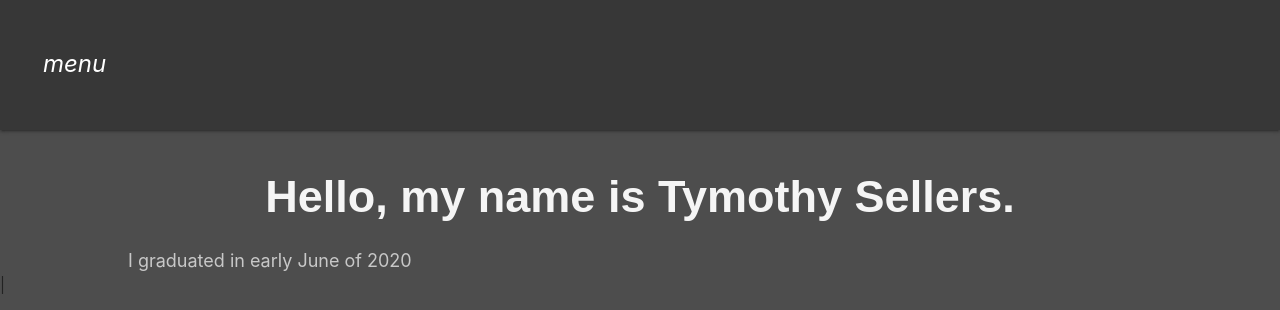
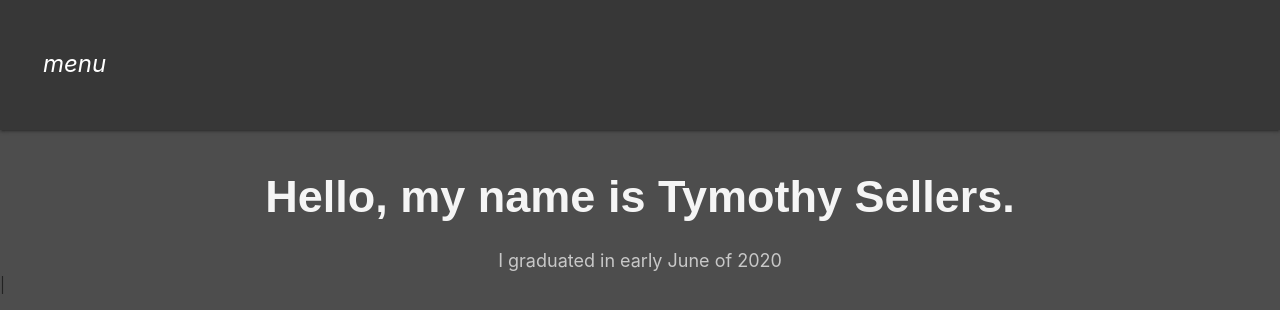
Before and after one commit to tsellers1990/React-Portfolio-With-DB, a React (Create React App) app in the folder client/: page / in a window 1280 px wide. Shown: the top 310 px of the page. Built offline with nearby package versions, Linux system fonts and the light colour scheme; a web font is replaced by a local one.

Commit message:
I made a ton of changes to the home screen! It looks GREAT!

```diff
--- a/client/src/pages/Home/Home.css
+++ b/client/src/pages/Home/Home.css
@@ -22,7 +22,7 @@
   left: 50%;
   transform: translate(-50%, -50%);
 }
-ltText {
+.defaultText {
   text-align: center;
   position: relative !important;
   size: relative;
```
